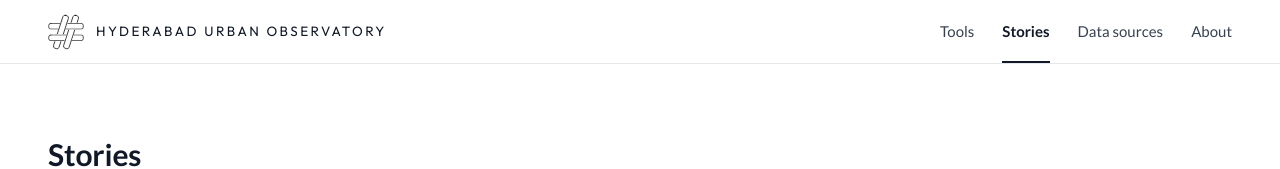
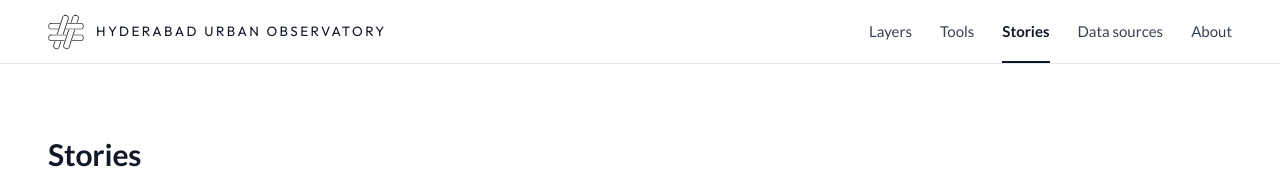
Before and after one commit to hulf-observatory/stories, a React (Vite) app: page / in a window 1280 px wide. Shown: the top 169 px of the page. Built offline with nearby package versions, Linux system fonts and the light colour scheme; no server answers.

Commit message:
Header: add Layers (five links, burger below 1024 px)
Co-Authored-By: Claude Opus 5.5 <noreply@anthropic.com>

```diff
--- a/src/lib/links.js
+++ b/src/lib/links.js
@@ -23,6 +23,7 @@ export const DATA_URL = trim(import.meta.env.VITE_DATA_URL || 'https://hyderabad
 // Header / mobile nav shared by the tools and stories sites. `current` marks this site's entry,
 // which is rendered as an in-app link to "/".
 export const SITE_NAV = [
+  { key: 'layers', label: 'Layers', href: MAPS_URL + '/' },
   { key: 'tools', label: 'Tools', href: TOOLS_URL },
   { key: 'stories', label: 'Stories', href: STORIES_URL },
   { key: 'data', label: 'Data sources', href: DATA_URL },
--- a/src/styles/standard.css
+++ b/src/styles/standard.css
@@ -48,10 +48,12 @@ body { background: var(--canvas); font-size: 16px; line-height: 1.6; }
 .obs-menu a { padding: 11px 12px; border-radius: var(--r-ctl); font: 400 15px/1 var(--font-ui); color: var(--text-2); text-decoration: none; }
 .obs-menu a:hover { background: var(--band); color: var(--ink); }
 .obs-menu a[aria-current="page"] { color: var(--ink); font-weight: 900; }
-@media (min-width: 768px) {
+/* five links fit from 1024 px; below that they fold into the burger */
+@media (min-width: 1024px) {
   .obs-nav { display: flex; }
   .obs-burger, .obs-menu { display: none; }
 }
+.obs-nav a { white-space: nowrap; }
 
 /* ── Footer: one bar (the site links live in the header only) ── */
 .obs-footer { margin: 56px -24px -24px; padding: 16px 24px 18px; border-top: 1px solid var(--border); background: var(--surface); }
@@ -142,3 +144,8 @@ body { background: var(--canvas); font-size: 16px; line-height: 1.6; }
 .footer-disclaimer-link { font: 900 11px/1 var(--font-ui); letter-spacing: .12em; }
 .image-comparison { border-radius: var(--r-card); box-shadow: none; border: 1px solid var(--border); }
 @media (max-width: 420px) { .obs-word { font-size: 11.5px; letter-spacing: .13em; } .obs-logo { width: 30px; height: 30px; } }
+
+/* About page: team and advisor cards share one grid, so every profile card is the same size */
+.profiles-grid-2, .profiles-grid-3 { gap: 16px; }
+@media (min-width: 1024px) { .profiles-grid-2, .profiles-grid-3 { grid-template-columns: repeat(3, 1fr); } }
+.profile-role { font-size: 13px; letter-spacing: 0; color: var(--text-2); }
```
